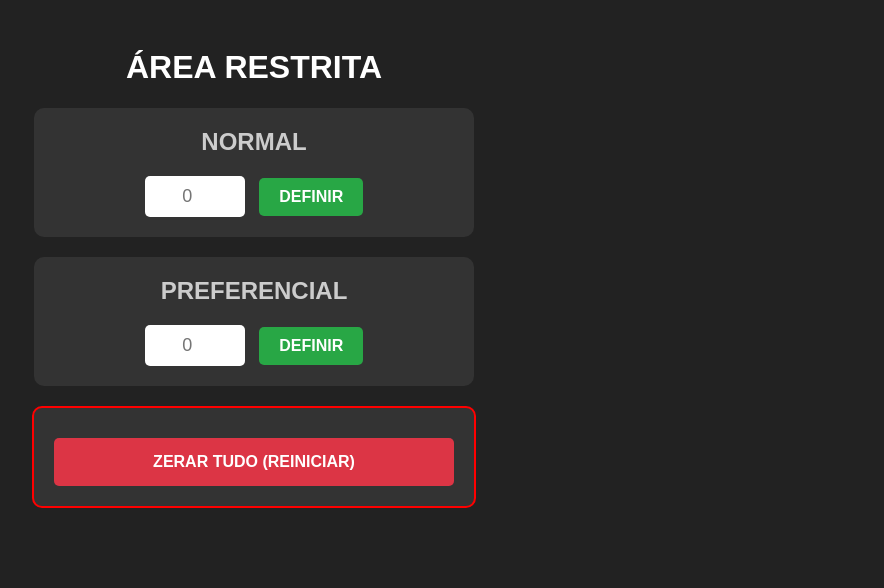
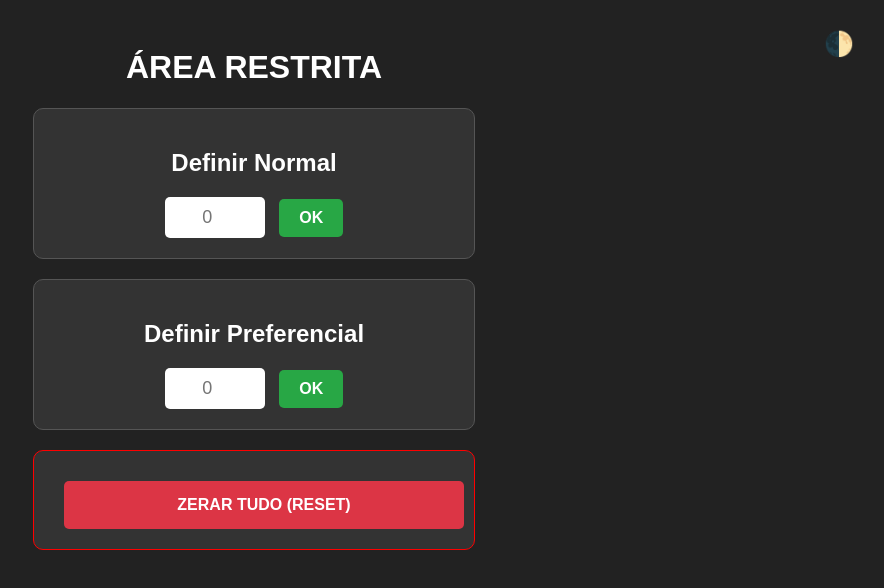
Before and after one commit to anagabrielaribeiro/chamador-etec, a plain HTML site: page admin.html in a window 1280 px wide. Shown: the whole page, without its empty margins (386-1270 px from the left). Drawn offline with Linux system fonts and the light colour scheme.

Commit message:
Update admin.html

```diff
--- a/admin.html
+++ b/admin.html
@@ -3,51 +3,60 @@
 <head>
     <meta charset="UTF-8">
     <meta name="viewport" content="width=device-width, initial-scale=1.0">
-    <title>ADMIN - RESET</title>
+    <title>ADMIN ETEC</title>
     <style>
-        body { background-color: #222; color: white; font-family: sans-serif; padding: 20px; text-align: center; }
-        .box { background: #333; padding: 20px; border-radius: 10px; margin-bottom: 20px; max-width: 400px; margin: 20px auto; }
-        input { padding: 10px; font-size: 18px; width: 80px; text-align: center; border-radius: 5px; border: none; }
+        :root { --bg-color: #222; --box-bg: #333; --text: #fff; --input-bg: #fff; }
+        body.light-theme { --bg-color: #f4f4f4; --box-bg: #fff; --text: #333; --input-bg: #eee; }
+
+        body { background-color: var(--bg-color); color: var(--text); font-family: sans-serif; padding: 20px; text-align: center; transition: background 0.3s; }
+        .box { background: var(--box-bg); padding: 20px; border-radius: 10px; margin-bottom: 20px; max-width: 400px; margin: 20px auto; border: 1px solid #555; }
+        body.light-theme .box { border: 1px solid #ddd; box-shadow: 0 5px 15px rgba(0,0,0,0.1); }
+
+        input { padding: 10px; font-size: 18px; width: 80px; text-align: center; border-radius: 5px; border: none; background: var(--input-bg); }
         button { padding: 10px 20px; font-size: 16px; cursor: pointer; border-radius: 5px; border: none; margin-left: 10px; font-weight: bold; }
+
+        .theme-btn { position: absolute; top: 20px; right: 20px; background: none; color: var(--text); font-size: 24px; }
         .btn-ok { background: #28a745; color: white; }
-        .btn-reset { background: #dc3545; color: white; width: 100%; margin: 0; margin-top: 10px; padding: 15px; }
-        h2 { margin-top: 0; color: #ccc; }
+        .btn-reset { background: #dc3545; color: white; width: 100%; margin-top: 10px; padding: 15px; }
     </style>
     <script src="https://www.gstatic.com/firebasejs/8.10.0/firebase-app.js"></script>
     <script src="https://www.gstatic.com/firebasejs/8.10.0/firebase-database.js"></script>
     <script src="config.js"></script>
 </head>
 <body>
+    <button class="theme-btn" onclick="toggleTheme()">🌓</button>
     <h1>ÁREA RESTRITA</h1>
 
     <div class="box">
-        <h2>NORMAL</h2>
+        <h2>Definir Normal</h2>
         <input type="number" id="inputNormal" placeholder="0">
-        <button class="btn-ok" onclick="definir('normal')">DEFINIR</button>
+        <button class="btn-ok" onclick="definir('normal')">OK</button>
     </div>
 
     <div class="box">
-        <h2>PREFERENCIAL</h2>
+        <h2>Definir Preferencial</h2>
         <input type="number" id="inputPref" placeholder="0">
-        <button class="btn-ok" onclick="definir('preferencial')">DEFINIR</button>
+        <button class="btn-ok" onclick="definir('preferencial')">OK</button>
     </div>
 
-    <div class="box" style="border: 2px solid red;">
-        <button class="btn-reset" onclick="zerarTudo()">ZERAR TUDO (REINICIAR)</button>
+    <div class="box" style="border-color: red;">
+        <button class="btn-reset" onclick="zerar()">ZERAR TUDO (RESET)</button>
     </div>
 
     <script>
+        function toggleTheme() {
+            document.body.classList.toggle('light-theme');
+            localStorage.setItem('tema', document.body.classList.contains('light-theme') ? 'light' : 'dark');
+        }
+        if(localStorage.getItem('tema') === 'light') document.body.classList.add('light-theme');
+
         function definir(tipo) {
-            const inputId = tipo === 'normal' ? 'inputNormal' : 'inputPref';
-            const valor = parseInt(document.getElementById(inputId).value);
-            if (!isNaN(valor)) {
-                db.ref('senhas/' + tipo).set(valor);
-                alert(tipo.toUpperCase() + " alterado para " + valor);
-            }
+            const val = parseInt(document.getElementById(tipo === 'normal' ? 'inputNormal' : 'inputPref').value);
+            if (!isNaN(val)) db.ref('senhas/' + tipo).set(val);
         }
 
-        function zerarTudo() {
-            if(confirm("Tem certeza que quer zerar tudo para o começo do evento?")) {
+        function zerar() {
+            if(confirm("Reiniciar contagem do zero?")) {
                 db.ref('senhas/normal').set(0);
                 db.ref('senhas/preferencial').set(0);
             }
```
